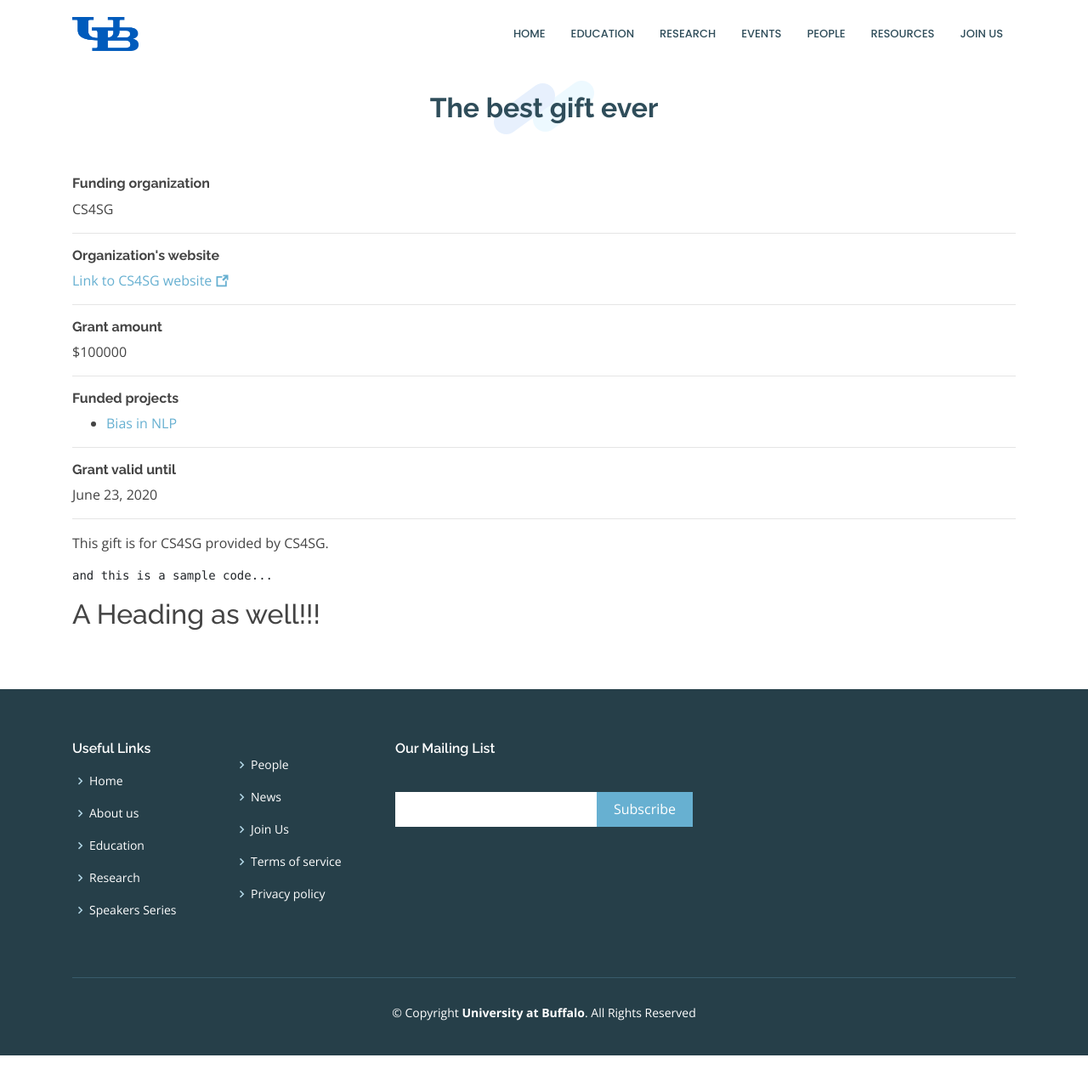
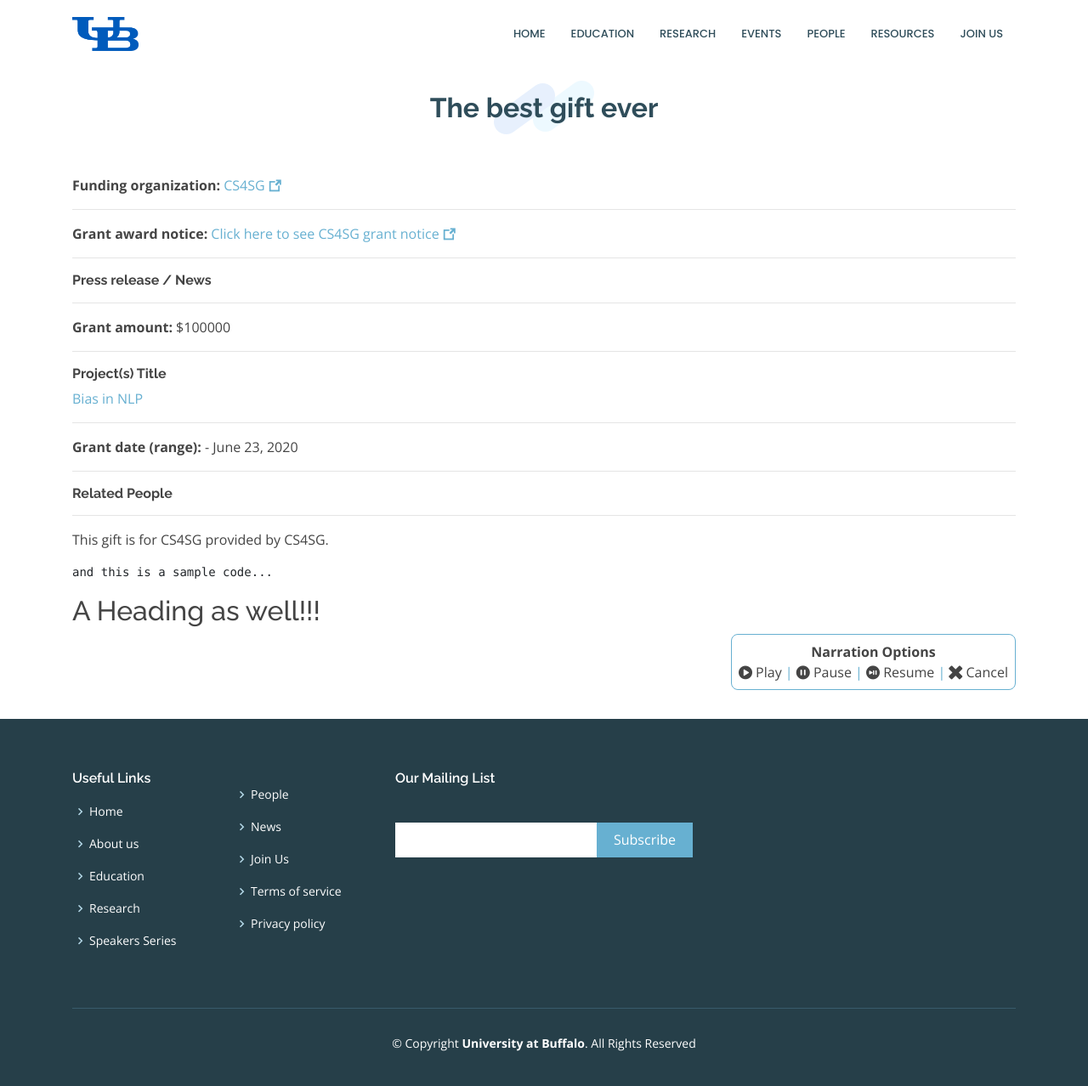
Before and after one commit to Mgeraci19/CS4SG.github.io, a Jekyll site: the page built from _funding/The best gift ever.md, in a window 1280 px wide and 1278 px high. Shown: the whole window at 85% size. Built offline with Jekyll 4.4.1, drawn with Linux system fonts in a browser that asks for light colours.

Commit message:
Update funds.html

```diff
--- a/_layouts/funds.html
+++ b/_layouts/funds.html
@@ -1,33 +1,72 @@
 ---
 layout: default
 ---
-
-<h6><b>Funding organization</b></h6>
-{{ page.organization }}
+<script>
+  function findHostname(url){
+    var hostname = (new URL(url)).hostname;
+    document.write(hostname)
+  }
+</script>
+<div id="speak_content">
+<b>Funding organization: </b><a href="{{ page.org_link }}" target="_blank">{{ page.organization }} <i class="icofont-external-link"></i></a>
 <hr/>
 
-<h6><b>Organization's website</b></h6>
-<a href="{{ page.org_link }}" target="_blank">Link to {{ page.organization }} website <i class="icofont-external-link"></i></a>
+<b>Grant award notice: </b><a href="{{ page.grant_notice }}" target="_blank">Click here to see {{ page.organization }} grant notice <i class="icofont-external-link"></i></a>
 <hr/>
 
-<h6><b>Grant amount</b></h6>
-${{  page.grants }}
+
+<h6><b>Press release / News</b></h6>
+{% capture news_link %}{{ page.news_links }}{% endcapture %}
+{% assign news_array = news_link | split: "," %}
+<ul class="noBullets">
+  {% for link in news_array %}
+      <li><a href="{{ link }}" target="_blank"><script>findHostname("{{ link }}")</script></a></li>
+  {% endfor %}
+  </ul>
+<hr/>
+
+
+<b>Grant amount: </b>${{  page.grants }}
 <hr/>
 
 {% assign tag_proj = page.tagged_projects | split: "," %}
-<h6><b>Funded projects</b></h6>
-<ul>
+<h6><b>Project(s) Title</b></h6>
+<div class="row">
 {% for tag in tag_proj %}
   {% for project in site.research_projects %}
           {% if tag == project.title %}
-            <li><a href="{{ project.url }}">{{ project.title }}</a></li>
+          <div class="tagLine"><a href="{{ project.url }}">{{ project.title }}</a></div>
         {% endif %}
   {% endfor %}
+{% endfor %}
+</div>
+<hr/>
+
+<b>Grant date (range): </b> {{ page.start | date: '%B %d, %Y' }} - {{ page.duration | date: '%B %d, %Y' }}
+<hr/>
+
+{% assign tag_people = page.tagged_people | split: "," %}
+{% assign all_peop = "" | split: ',' %}
+{% for peop in site.people %}
+    {% assign all_peop = all_peop | push: peop.name %}
+{% endfor %}
+<h6><b>Related People</b></h6>
+<ul class="noBullets">
+{% for tag in tag_people %}
+    {% if all_peop contains tag %}
+        {% for peop in site.people %}
+            {% if tag == peop.name %}
+                <li><a href="{{ peop.link }}" target="_blank">{{ tag }}</a> &nbsp; <label style="background-color:gray; padding:4px; border-radius:5px; color:white; font-size: small;">{{ peop.category }}</label></li>
+            {% endif %}
+        {% endfor %}
+    {% else %}
+        <li>{{ tag }}</li>
+    {% endif %}
 {% endfor %}
 </ul>
 <hr/>
 
-<h6><b>Grant valid until</b></h6> {{ page.duration | date: '%B %d, %Y' }}
-<hr/>
+{{ content | markdownify }}
 
-{{ content | markdownify }}
+</div>
+{%- include narration.html -%}
```
